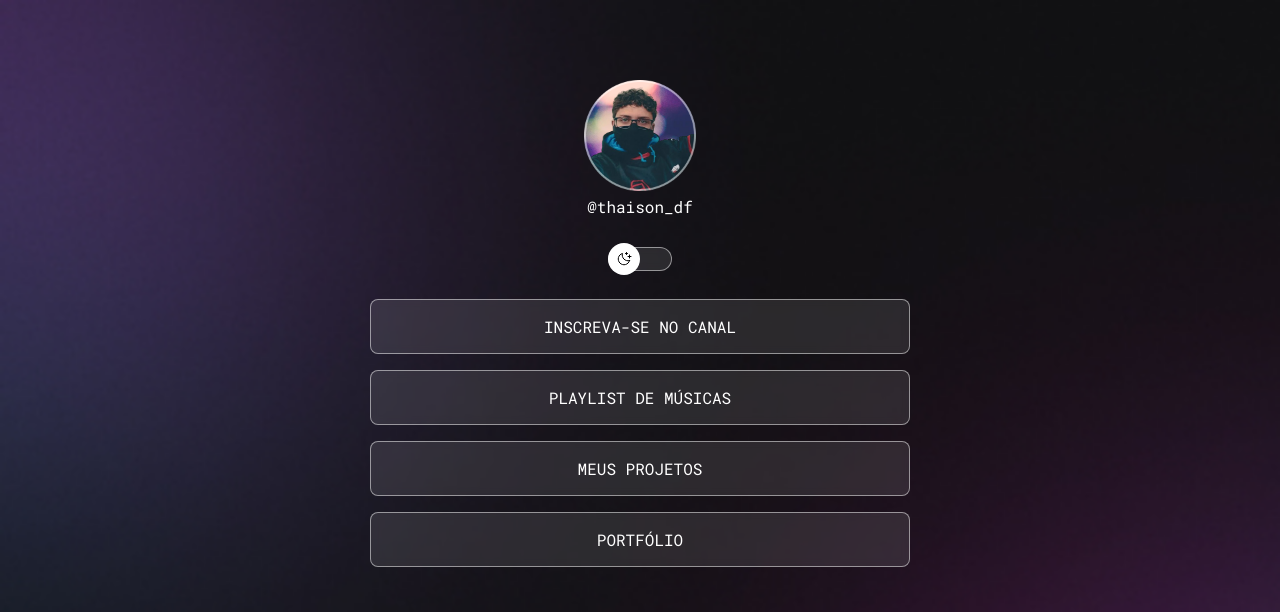
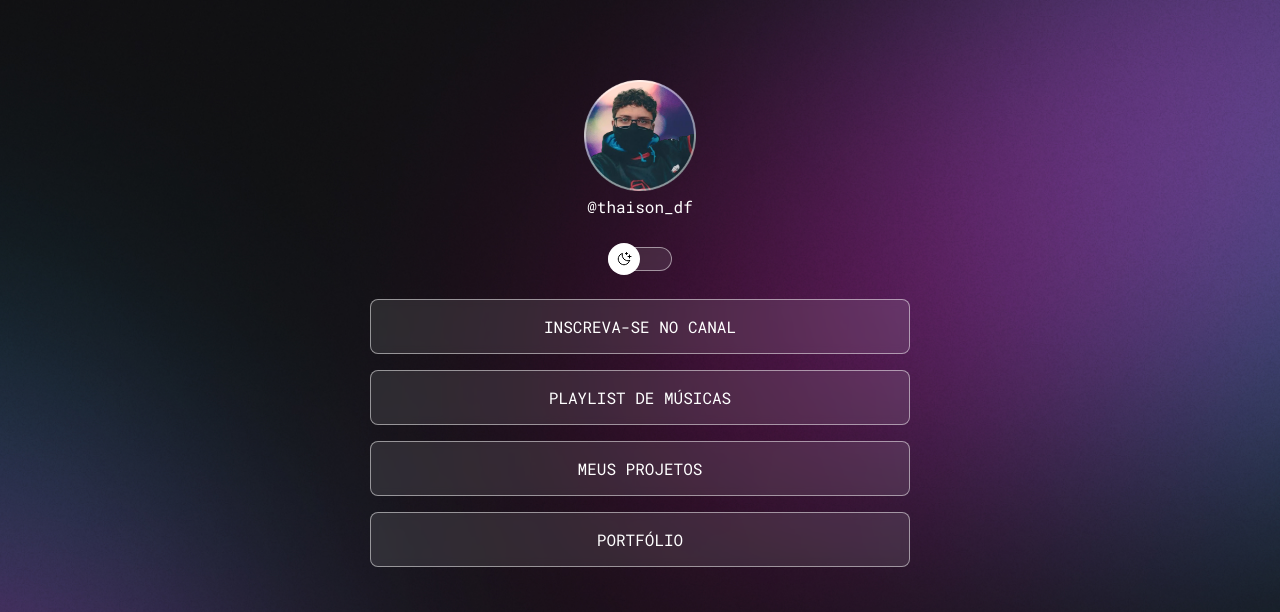
Before and after one commit to thaisondf/Website-Project, a plain HTML site: page index.html in a window 1280 px wide. Shown: the top 612 px of the page. Drawn offline with nearby package versions, Linux system fonts and the light colour scheme.

Commit message:
changing background with media queries

```diff
--- a/style.css
+++ b/style.css
@@ -31,6 +31,7 @@
 
 body {
     background: var(--bg-url) no-repeat top center /cover;
+    height: 100vh;
 
 }
 
@@ -172,3 +173,15 @@ footer {
     text-align: center;
     font-size: 14px;
 }
+
+/* MEDIA QUERIES */
+
+@media (min-width: 700px) {
+    :root {
+        --bg-url: url(./icons/bg-desktop.jpg);
+    }
+
+    .light {
+        --bg-url: url(./icons/bg-desktop-light.jpg);
+    }
+}
```
